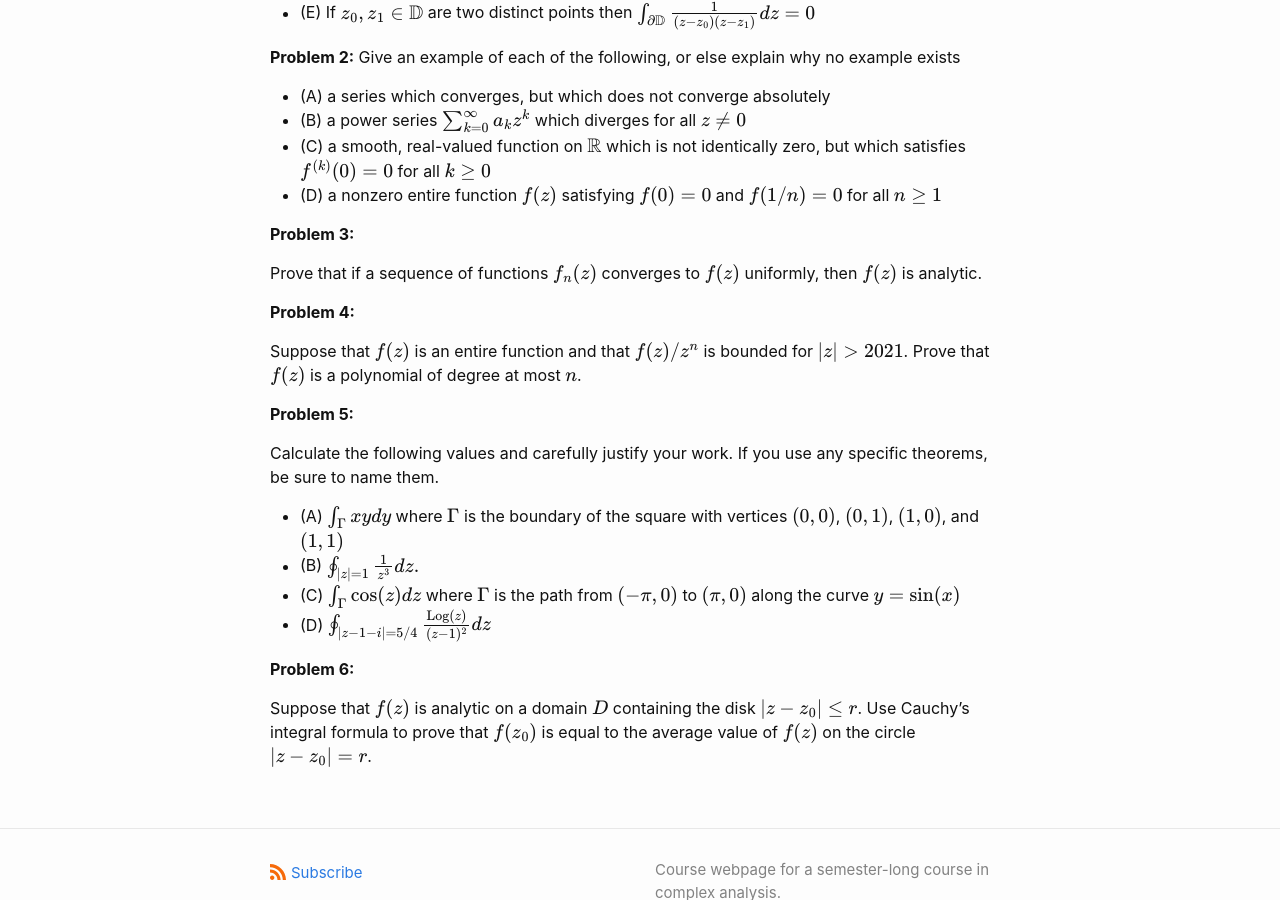
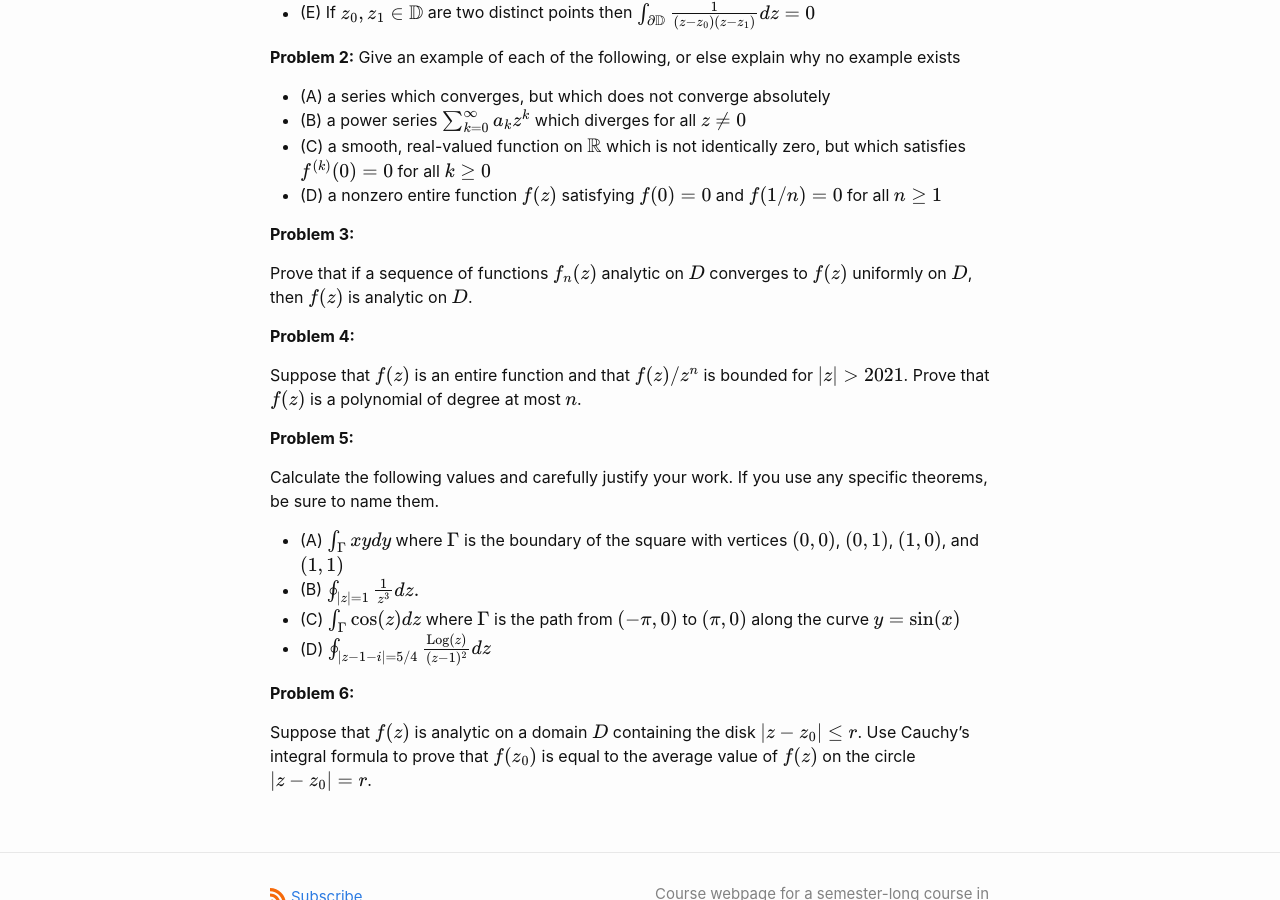
Before and after one commit to wcasper/math412fall2021, a Jekyll site: the page built from _exams/practice-exam2.md, in a window 1280 px wide and 900 px high, scrolled down 583 px. Built offline with Jekyll 4.4.1, drawn with Linux system fonts in a browser that asks for light colours.

Commit message:
fixed typo

```diff
--- a/_exams/practice-exam2.md
+++ b/_exams/practice-exam2.md
@@ -28,7 +28,7 @@ Give an example of each of the following, or else explain why no example exists
 
 **Problem 3:**
 
-Prove that if a sequence of functions $$f_n(z)$$ converges to $$f(z)$$ uniformly, then $$f(z)$$ is analytic.
+Prove that if a sequence of functions $$f_n(z)$$ analytic on $$D$$ converges to $$f(z)$$ uniformly on $$D$$, then $$f(z)$$ is analytic on $$D$$.
 
 **Problem 4:**
 
```
